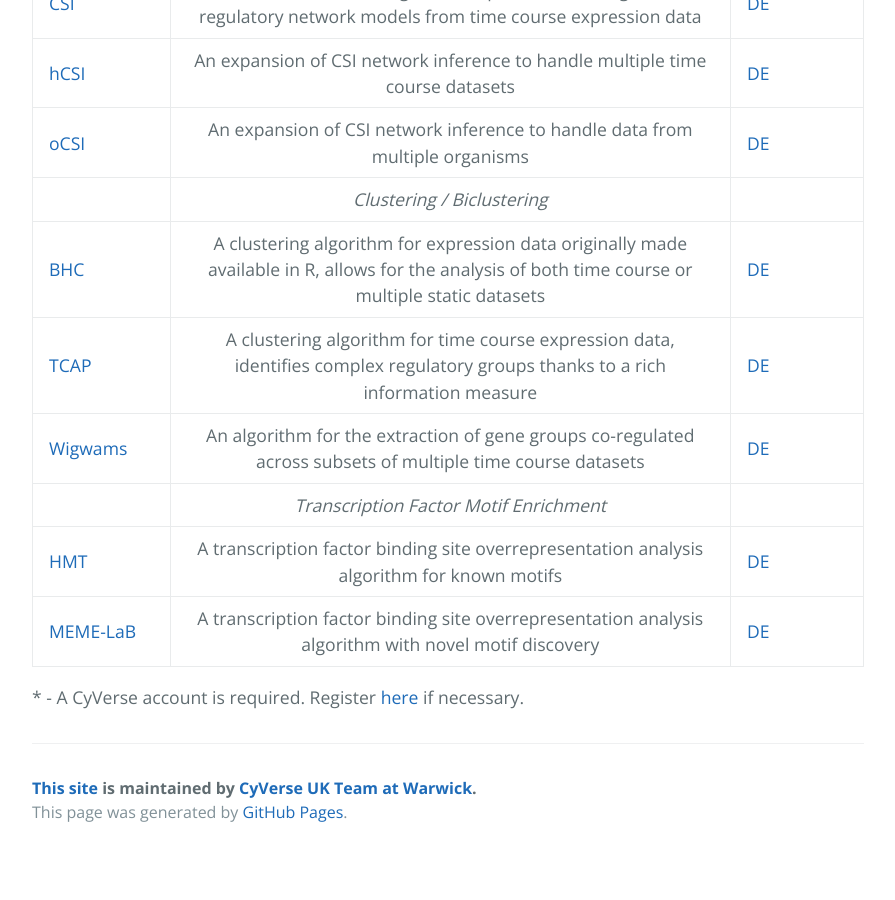
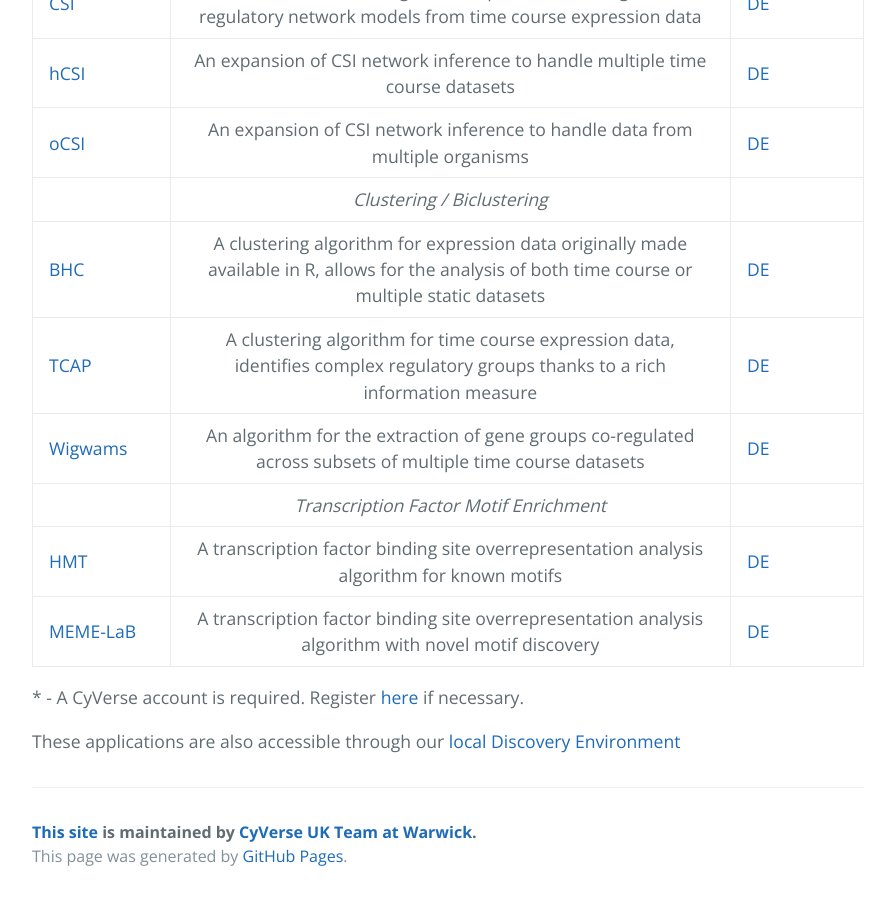
Before and after one commit to cyversewarwick/cyversewarwick.github.io, a Jekyll site: the page built from _posts/2017-02-14-Application-Access-Guide.md, in a window 1280 px wide and 900 px high, scrolled down 1739 px. Shown: the whole window, without its empty margins (192-1087 px from the left). Built offline with Jekyll 4.4.1, drawn with Linux system fonts in a browser that asks for light colours; before the commit the page ends 2595 px from its top, so only the background shows below that.

Commit message:
Update 2017-02-14-Application-Access-Guide.md

```diff
--- a/_posts/2017-02-14-Application-Access-Guide.md
+++ b/_posts/2017-02-14-Application-Access-Guide.md
@@ -33,3 +33,5 @@ A full list of applications developed by the Warwick team is given in the table:
 | [MEME-LaB](https://github.com/cyversewarwick/meme_lab) | A transcription factor binding site overrepresentation analysis algorithm with novel motif discovery | [DE](https://de.cyverse.org/de/?type=apps&app-id=b781fc48-8edd-11e6-b4ab-0242ac120003) |
 
 \* - A CyVerse account is required. Register [here](https://user.cyverse.org/) if necessary.
+
+These applications are also accessible through our [local Discovery Environment](https://cyverse.warwick.ac.uk/de)
```
